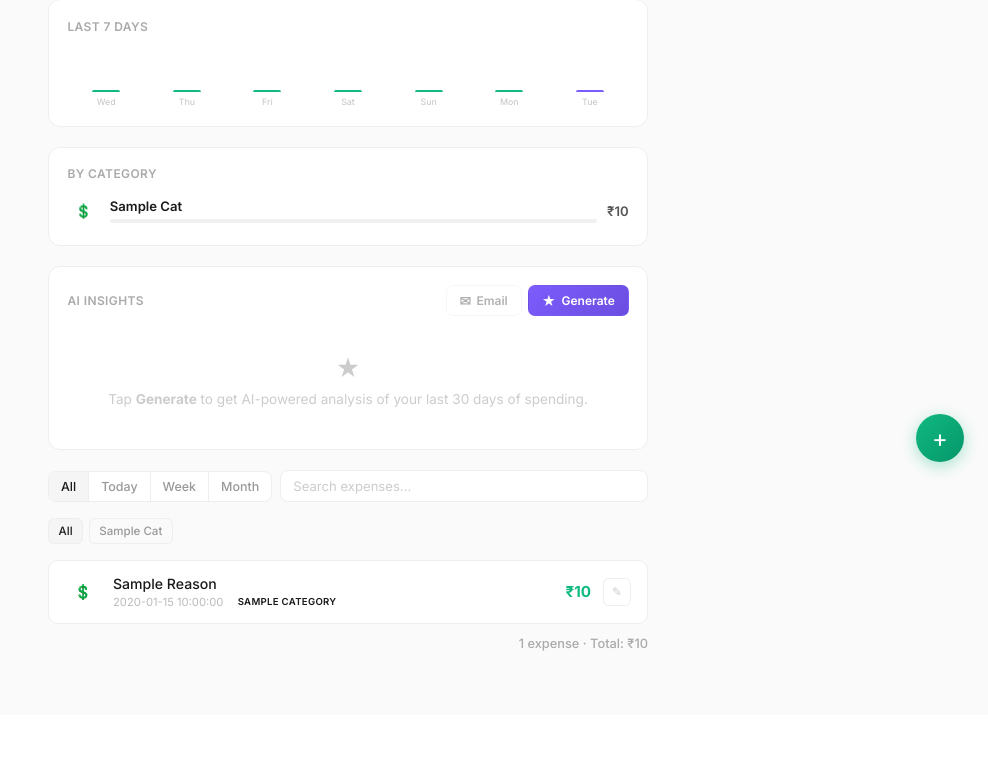
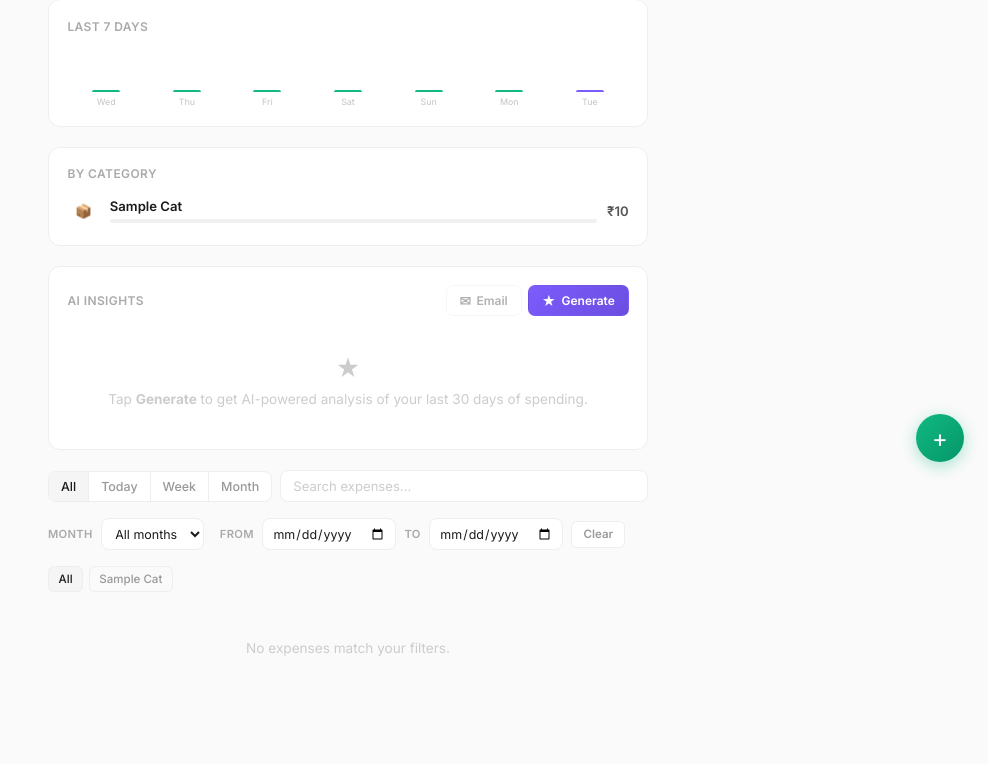
Before and after one commit to Jinamkeniya/RecLog, a Flask app: template templates/expenses.html in a window 1280 px wide. Shown: the part 314-1078 px from the top of the page, without its empty margins (292-1280 px from the left). Before the commit the page ends 965 px from the top, so only its background shows below. Run offline with Flask 3, Linux system fonts and the light colour scheme; the template is opened without the code that fills it: most values are stand-ins (such as "Sample title", 1, 10 or a date in 2020); some libraries are stand-ins or nearby versions.

Commit message:
Added date filter, month filter, date sort and category icons on expenses page

```diff
--- a/app.py
+++ b/app.py
@@ -252,12 +252,15 @@
     reason = data.get("reason", "").strip()
     category = data.get("category", "other").lower()
 
-    if not date or not reason:
-        return jsonify({"error": "Date and reason are required."}), 400
+    if not date:
+        return jsonify({"error": "Date is required."}), 400
 
     valid_cats = ("food", "groceries", "transport", "shopping", "bills", "entertainment", "health", "education", "other")
     if category not in valid_cats:
         category = "other"
+
+    if not reason:
+        reason = category.capitalize()
 
     expense = Expense(
         user_id=current_user.id,
--- a/templates/expenses.html
+++ b/templates/expenses.html
@@ -109,6 +109,8 @@
 
     .cat-food .cat-icon { background: #fef3c7; color: #d97706; }
     .cat-food .cat-bar { background: #f59e0b; }
+    .cat-groceries .cat-icon { background: #d1fae5; color: #059669; }
+    .cat-groceries .cat-bar { background: #10b981; }
     .cat-transport .cat-icon { background: #dbeafe; color: #3b82f6; }
     .cat-transport .cat-bar { background: #3b82f6; }
     .cat-shopping .cat-icon { background: #fce7f3; color: #ec4899; }
@@ -212,8 +214,69 @@
     .search-box:focus { border-color: #ccc; }
     .search-box::placeholder { color: #ccc; }
 
+    /* Date range & month filter */
+    .filter-row {
+        display: flex;
+        align-items: center;
+        gap: 0.5rem;
+        margin-bottom: 1rem;
+        flex-wrap: wrap;
+    }
+
+    .filter-row label {
+        font-size: 0.7rem;
+        font-weight: 600;
+        text-transform: uppercase;
+        letter-spacing: 0.3px;
+        color: #aaa;
+    }
+
+    .filter-row input[type="date"],
+    .filter-row select {
+        padding: 0.4rem 0.6rem;
+        font-size: 0.78rem;
+        border: 1px solid #eee;
+        border-radius: 8px;
+        background: #fff;
+        color: #1a1a1a;
+        font-family: inherit;
+        outline: none;
+        transition: border-color 0.15s;
+    }
+
+    .filter-row input[type="date"]:focus,
+    .filter-row select:focus { border-color: #ccc; }
+
+    .filter-clear-btn {
+        padding: 0.35rem 0.7rem;
+        font-size: 0.72rem;
+        font-weight: 600;
+        border: 1px solid #eee;
+        border-radius: 6px;
+        background: #fff;
+        color: #999;
+        cursor: pointer;
+        font-family: inherit;
+        transition: all 0.15s;
+    }
+
+    .filter-clear-btn:hover { border-color: #ccc; color: #555; }
+
     /* Expense list */
-    .expense-list { display: flex; flex-direction: column; gap: 0.5rem; }
+    .expense-list { display: flex; flex-direction: column; gap: 0; }
+
+    .date-group-header {
+        font-size: 0.72rem;
+        font-weight: 600;
+        text-transform: uppercase;
+        letter-spacing: 0.3px;
+        color: #aaa;
+        padding: 1rem 0 0.4rem 0.25rem;
+        border-bottom: 1px solid #f0f0f0;
+        margin-bottom: 0.45rem;
+    }
+
+    .date-group-header:first-child { padding-top: 0; }
 
     .expense-item {
         display: flex;
@@ -224,6 +287,7 @@
         border: 1px solid #eee;
         border-radius: 10px;
         transition: border-color 0.15s;
+        margin-bottom: 0.5rem;
     }
 
     .expense-item:hover { border-color: #ddd; }
@@ -310,6 +374,7 @@
 
     /* Category tag colors */
     .ctag-food { background: #fef3c7; color: #92400e; }
+    .ctag-groceries { background: #d1fae5; color: #065f46; }
     .ctag-transport { background: #dbeafe; color: #1e40af; }
     .ctag-shopping { background: #fce7f3; color: #9d174d; }
     .ctag-bills { background: #fef2f2; color: #991b1b; }
@@ -531,9 +596,7 @@
     <div class="cat-list">
         {% for cat, amount in cat_breakdown %}
         <div class="cat-row cat-{{ cat }}">
-            <div class="cat-icon">
-                {% if cat == 'food' %}&#127860;{% elif cat == 'transport' %}&#128663;{% elif cat == 'shopping' %}&#128717;{% elif cat == 'bills' %}&#128196;{% elif cat == 'entertainment' %}&#127916;{% elif cat == 'health' %}&#128138;{% elif cat == 'education' %}&#128218;{% else %}&#128178;{% endif %}
-            </div>
+            <div class="cat-icon" data-cat="{{ cat }}"></div>
             <div class="cat-info">
                 <div class="cat-name">{{ cat }}</div>
                 <div class="cat-bar-wrap">
@@ -581,6 +644,19 @@
     <input class="search-box" type="text" placeholder="Search expenses..." oninput="filterExpenses()" id="searchBox">
 </div>
 
+<!-- Month filter + Date range -->
+<div class="filter-row">
+    <label>Month</label>
+    <select id="monthFilter" onchange="filterExpenses()">
+        <option value="all">All months</option>
+    </select>
+    <label style="margin-left:0.5rem;">From</label>
+    <input type="date" id="dateFrom" onchange="filterExpenses()">
+    <label>To</label>
+    <input type="date" id="dateTo" onchange="filterExpenses()">
+    <button class="filter-clear-btn" onclick="clearDateFilters()">Clear</button>
+</div>
+
 <!-- Category filter pills -->
 <div style="display:flex; gap:0.35rem; margin-bottom:1rem; flex-wrap:wrap;" id="catPills">
     <button class="tab active" data-cat="all" onclick="setCatFilter(this)" style="border-radius:6px; border:1px solid #eee; font-size:0.72rem; padding:0.3rem 0.6rem;">All</button>
@@ -589,31 +665,8 @@
     {% endfor %}
 </div>
 
-<!-- Expense list -->
-<div class="expense-list" id="expenseList">
-    {% for e in expenses|reverse %}
-    <div class="expense-item"
-         data-id="{{ e.id }}"
-         data-date="{{ e.date }}"
-         data-cat="{{ e.category }}"
-         data-reason="{{ e.reason|lower }}"
-         data-reason-raw="{{ e.reason }}"
-         data-amount="{{ e.amount }}">
-        <div class="expense-cat-icon cat-{{ e.category }}">
-            {% if e.category == 'food' %}&#127860;{% elif e.category == 'transport' %}&#128663;{% elif e.category == 'shopping' %}&#128717;{% elif e.category == 'bills' %}&#128196;{% elif e.category == 'entertainment' %}&#127916;{% elif e.category == 'health' %}&#128138;{% elif e.category == 'education' %}&#128218;{% else %}&#128178;{% endif %}
-        </div>
-        <div class="expense-body">
-            <div class="expense-reason">{{ e.reason }}</div>
-            <div class="expense-meta">
-                <span class="expense-date">{{ e.date }}</span>
-                <span class="expense-cat-tag ctag-{{ e.category }}">{{ e.category }}</span>
-            </div>
-        </div>
-        <div class="expense-amount">&#8377;{{ "%.0f"|format(e.amount) }}</div>
-        <button class="edit-btn" onclick="openEditExpense(this)" title="Edit">&#9998;</button>
-    </div>
-    {% endfor %}
-</div>
+<!-- Expense list (rendered by JS with date grouping) -->
+<div class="expense-list" id="expenseList"></div>
 
 <!-- Edit Expense Modal -->
 <div class="modal-overlay" id="expenseModal">
@@ -625,7 +678,7 @@
             <input type="date" id="editExpenseDate">
         </div>
         <div class="modal-field">
-            <label>Amount (₹)</label>
+            <label>Amount (&#8377;)</label>
             <input type="number" id="editExpenseAmount" step="any" min="0">
         </div>
         <div class="modal-field">
@@ -636,6 +689,7 @@
             <label>Category</label>
             <select id="editExpenseCat">
                 <option value="food">Food</option>
+                <option value="groceries">Groceries</option>
                 <option value="transport">Transport</option>
                 <option value="shopping">Shopping</option>
                 <option value="bills">Bills</option>
@@ -681,8 +735,8 @@
             <input type="number" id="addExpenseAmount" step="any" min="0" placeholder="0">
         </div>
         <div class="modal-field">
-            <label>Reason</label>
-            <input type="text" id="addExpenseReason" placeholder="What did you spend on?">
+            <label>Reason <span style="font-weight:400; text-transform:none; letter-spacing:0; color:#ccc;">(optional)</span></label>
+            <input type="text" id="addExpenseReason" placeholder="Defaults to category name">
         </div>
         <div class="modal-field">
             <label>Category</label>
@@ -710,6 +764,28 @@
 
 {% block scripts %}
 <script>
+    const CAT_ICONS = {
+        food: '\u{1F374}',
+        groceries: '\u{1F6D2}',
+        transport: '\u{1F697}',
+        shopping: '\u{1F6CD}',
+        bills: '\u{1F4C4}',
+        entertainment: '\u{1F3AC}',
+        health: '\u{1F48A}',
+        education: '\u{1F4DA}',
+        other: '\u{1F4E6}',
+    };
+
+    function catIcon(cat) {
+        return CAT_ICONS[cat] || CAT_ICONS.other;
+    }
+
+    // Fill icons rendered server-side in the category breakdown
+    document.querySelectorAll('.cat-icon[data-cat]').forEach(el => {
+        el.textContent = catIcon(el.dataset.cat);
+    });
+
+    // ── Add Expense ──
     function openAddExpense() {
         const today = new Date().toISOString().slice(0, 10);
         document.getElementById('addExpenseDate').value = today;
@@ -729,8 +805,8 @@
         const reason = document.getElementById('addExpenseReason').value.trim();
         const category = document.getElementById('addExpenseCat').value;
 
-        if (!date || !reason) {
-            alert('Please fill in the date and reason.');
+        if (!date) {
+            alert('Please select a date.');
             return;
         }
 
@@ -787,7 +863,7 @@
             const h = Math.max((d.amount / maxAmount) * 48, 2);
             return `
                 <div class="daily-bar-wrap">
-                    <div class="daily-bar ${d.isToday ? 'today-bar' : ''}" style="height:${h}px;" title="${d.key}: ₹${d.amount}"></div>
+                    <div class="daily-bar ${d.isToday ? 'today-bar' : ''}" style="height:${h}px;" title="${d.key}: \u20B9${d.amount}"></div>
                     <div class="daily-label">${d.label}</div>
                 </div>
             `;
@@ -795,6 +871,26 @@
     }
 
     renderDailyChart();
+
+    // ── Populate month filter ──
+    function populateMonthFilter() {
+        const months = new Set();
+        ALL_EXPENSES.forEach(e => {
+            const m = e.date.slice(0, 7);
+            months.add(m);
+        });
+        const sorted = [...months].sort().reverse();
+        const sel = document.getElementById('monthFilter');
+        const monthNames = ['Jan','Feb','Mar','Apr','May','Jun','Jul','Aug','Sep','Oct','Nov','Dec'];
+        sorted.forEach(m => {
+            const [y, mo] = m.split('-');
+            const opt = document.createElement('option');
+            opt.value = m;
+            opt.textContent = `${monthNames[parseInt(mo) - 1]} ${y}`;
+            sel.appendChild(opt);
+        });
+    }
+    populateMonthFilter();
 
     // ── Filtering ──
     let currentPeriod = 'all';
@@ -815,6 +911,9 @@
         btn.closest('.tabs').querySelectorAll('.tab').forEach(t => t.classList.remove('active'));
         btn.classList.add('active');
         currentPeriod = btn.dataset.filter;
+        document.getElementById('monthFilter').value = 'all';
+        document.getElementById('dateFrom').value = '';
+        document.getElementById('dateTo').value = '';
         filterExpenses();
     }
 
@@ -825,39 +924,103 @@
         filterExpenses();
     }
 
+    function clearDateFilters() {
+        document.getElementById('monthFilter').value = 'all';
+        document.getElementById('dateFrom').value = '';
+        document.getElementById('dateTo').value = '';
+        filterExpenses();
+    }
+
+    function formatDateHeading(dateStr) {
+        const d = new Date(dateStr + 'T00:00:00');
+        const dayNames = ['Sunday','Monday','Tuesday','Wednesday','Thursday','Friday','Saturday'];
+        const monthNames = ['Jan','Feb','Mar','Apr','May','Jun','Jul','Aug','Sep','Oct','Nov','Dec'];
+        const day = dayNames[d.getDay()];
+        const date = d.getDate();
+        const month = monthNames[d.getMonth()];
+        const year = d.getFullYear();
+        if (dateStr === TODAY) return `Today \u2014 ${date} ${month} ${year}`;
+        return `${day}, ${date} ${month} ${year}`;
+    }
+
     function filterExpenses() {
         const query = document.getElementById('searchBox').value.toLowerCase();
-        const items = document.querySelectorAll('#expenseList .expense-item');
         const weekAgo = getWeekAgo();
         const monthStart = getMonthStart();
-        let visible = 0;
-        let filteredSum = 0;
+        const selectedMonth = document.getElementById('monthFilter').value;
+        const dateFrom = document.getElementById('dateFrom').value;
+        const dateTo = document.getElementById('dateTo').value;
 
-        items.forEach(item => {
-            const date = item.dataset.date;
-            const cat = item.dataset.cat;
-            const reason = item.dataset.reason;
-            const amount = parseFloat(item.dataset.amount) || 0;
+        const reversed = [...ALL_EXPENSES].reverse();
+
+        const filtered = reversed.filter(e => {
             let show = true;
 
-            if (currentPeriod === 'today') show = date === TODAY;
-            else if (currentPeriod === 'week') show = date >= weekAgo;
-            else if (currentPeriod === 'month') show = date >= monthStart;
+            if (currentPeriod === 'today') show = e.date === TODAY;
+            else if (currentPeriod === 'week') show = e.date >= weekAgo;
+            else if (currentPeriod === 'month') show = e.date >= monthStart;
 
-            if (show && currentCat !== 'all') show = cat === currentCat;
-            if (show && query) show = reason.includes(query);
+            if (show && selectedMonth !== 'all') show = e.date.startsWith(selectedMonth);
+            if (show && dateFrom) show = e.date >= dateFrom;
+            if (show && dateTo) show = e.date <= dateTo;
+            if (show && currentCat !== 'all') show = e.category === currentCat;
+            if (show && query) show = e.reason.toLowerCase().includes(query);
 
-            item.style.display = show ? '' : 'none';
-            if (show) { visible++; filteredSum += amount; }
+            return show;
         });
 
-        document.getElementById('noMatch').style.display = visible === 0 ? 'block' : 'none';
+        renderExpenseList(filtered);
+
+        const filteredSum = filtered.reduce((s, e) => s + e.amount, 0);
+        document.getElementById('noMatch').style.display = filtered.length === 0 ? 'block' : 'none';
 
         const label = currentPeriod === 'all' ? '' : currentPeriod === 'today' ? "today's" : currentPeriod === 'week' ? 'this week\'s' : 'this month\'s';
         const catLabel = currentCat !== 'all' ? ` in ${currentCat}` : '';
-        document.getElementById('filteredTotal').textContent = visible > 0
-            ? `${visible} expense${visible !== 1 ? 's' : ''}${label ? ' ' + label : ''}${catLabel} · Total: ₹${Math.round(filteredSum)}`
+        document.getElementById('filteredTotal').textContent = filtered.length > 0
+            ? `${filtered.length} expense${filtered.length !== 1 ? 's' : ''}${label ? ' ' + label : ''}${catLabel} \u00B7 Total: \u20B9${Math.round(filteredSum)}`
             : '';
+    }
+
+    function renderExpenseList(expenses) {
+        const list = document.getElementById('expenseList');
+        if (expenses.length === 0) {
+            list.innerHTML = '';
+            return;
+        }
+
+        const grouped = {};
+        expenses.forEach(e => {
+            if (!grouped[e.date]) grouped[e.date] = [];
+            grouped[e.date].push(e);
+        });
+
+        let html = '';
+        for (const date of Object.keys(grouped)) {
+            html += `<div class="date-group-header">${formatDateHeading(date)}</div>`;
+            for (const e of grouped[date]) {
+                const icon = catIcon(e.category);
+                html += `
+                <div class="expense-item"
+                     data-id="${e.id}"
+                     data-date="${e.date}"
+                     data-cat="${e.category}"
+                     data-reason="${e.reason.toLowerCase()}"
+                     data-reason-raw="${e.reason}"
+                     data-amount="${e.amount}">
+                    <div class="expense-cat-icon cat-${e.category}">${icon}</div>
+                    <div class="expense-body">
+                        <div class="expense-reason">${e.reason}</div>
+                        <div class="expense-meta">
+                            <span class="expense-date">${e.date}</span>
+                            <span class="expense-cat-tag ctag-${e.category}">${e.category}</span>
+                        </div>
+                    </div>
+                    <div class="expense-amount">\u20B9${Math.round(e.amount)}</div>
+                    <button class="edit-btn" onclick="openEditExpense(this)" title="Edit">&#9998;</button>
+                </div>`;
+            }
+        }
+        list.innerHTML = html;
     }
 
     filterExpenses();
@@ -935,7 +1098,7 @@
         return text
             .replace(/\*\*(.+?)\*\*/g, '<strong>$1</strong>')
             .replace(/\*(.+?)\*/g, '<em>$1</em>')
-            .replace(/^[-•] (.+)$/gm, '<li>$1</li>')
+            .replace(/^[-\u2022] (.+)$/gm, '<li>$1</li>')
             .replace(/(<li>.*<\/li>\n?)+/gs, '<ul>$&</ul>')
             .replace(/\n{2,}/g, '</p><p>')
             .replace(/\n/g, '<br>')
```
